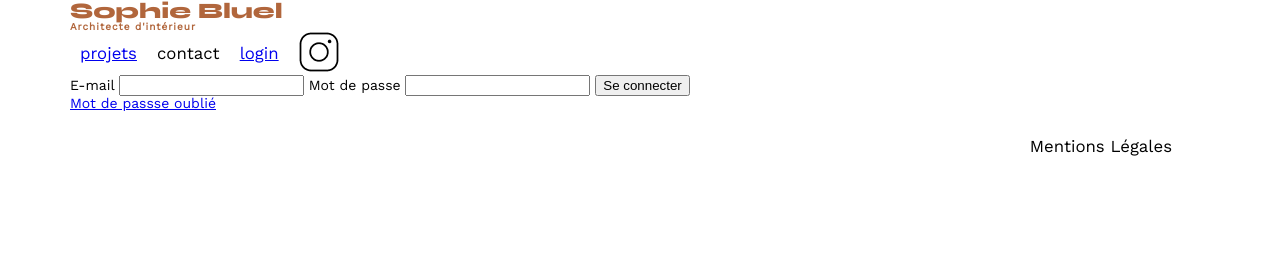
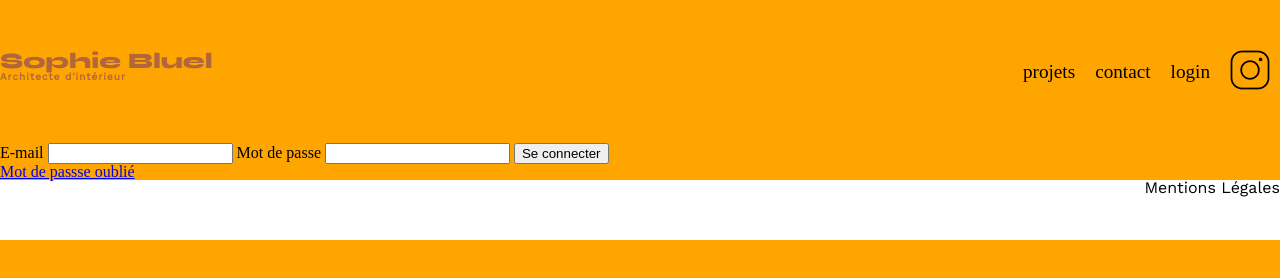
Before and after one commit to Willzebud/projet_architect_JavaScript, a plain HTML site: page FrontEnd/login.html in a window 1280 px wide. Drawn offline with nearby package versions, Linux system fonts and the light colour scheme.

Commit message:
Version 1.1

```diff
--- a/FrontEnd/assets/style.css
+++ b/FrontEnd/assets/style.css
@@ -30,6 +30,7 @@ footer, header, hgroup, menu, nav, section {
 }
 body {
 	line-height: 1;
+	background-color: orange;
 }
 ol, ul {
 	list-style: none;
@@ -47,22 +48,18 @@ table {
 	border-spacing: 0;
 }
 /** end reset css**/
-body {
+body .body-contenu {
 	max-width: 1140px;
-	margin:auto;
-	font-family: 'Work Sans' ;
+	margin: auto;
+	font-family: 'Work Sans';
 	font-size: 14px;
 }
-<<<<<<< HEAD
 
-=======
->>>>>>> 55deb0c8e4b3083efd0b5bc58ef5b913256d11d9
 header {
 	display: flex;
 	justify-content: space-between;
 	margin: 50px 0
 }
-<<<<<<< HEAD
 
 nav a {
     text-decoration: none;
@@ -79,8 +76,6 @@ nav a:hover {
 	color: #B1663C;
 }
 
-=======
->>>>>>> 55deb0c8e4b3083efd0b5bc58ef5b913256d11d9
 section {
 	margin: 50px 0
 }
@@ -148,7 +143,6 @@ li:hover {
 	text-align: center;
 	margin-bottom: 1em;
 }
-<<<<<<< HEAD
 
 .style-menu {
     display: flex;
@@ -171,8 +165,6 @@ li:hover {
 	background-color: #1D6154;
   }
 
-=======
->>>>>>> 55deb0c8e4b3083efd0b5bc58ef5b913256d11d9
 .gallery {
 	width: 100%;
 	display: grid;
@@ -228,8 +220,15 @@ input[type="submit"]{
 	border-radius: 60px ;
 }
 
-footer nav ul {
+.footer-block {
+	width: 100%;
+	height: 60px;
+	background-color: white;
+}
+
+footer li {
 	display: flex;
 	justify-content: flex-end;
-	margin: 2em
+	font-family: 'Work Sans';
+	text-decoration: none;
 }
--- a/FrontEnd/login.html
+++ b/FrontEnd/login.html
@@ -33,11 +33,11 @@
         </div>
     </main>
     <footer>
-        <nav>
-            <ul>
-                <li>Mentions Légales</li>
-            </ul>
-        </nav>
-    </footer>
+		<div class="footer-block">
+			<ul>
+				<li>Mentions Légales</li>
+			</ul>
+		</div>
+	</footer>
 </body>
 </html>
```
Also changed, not shown: FrontEnd/assets/Js/frontend/filtre.js (+17 -40 lines), FrontEnd/assets/Js/frontend/project.js (+14 -15 lines), FrontEnd/index.html (+7 -23 lines).
